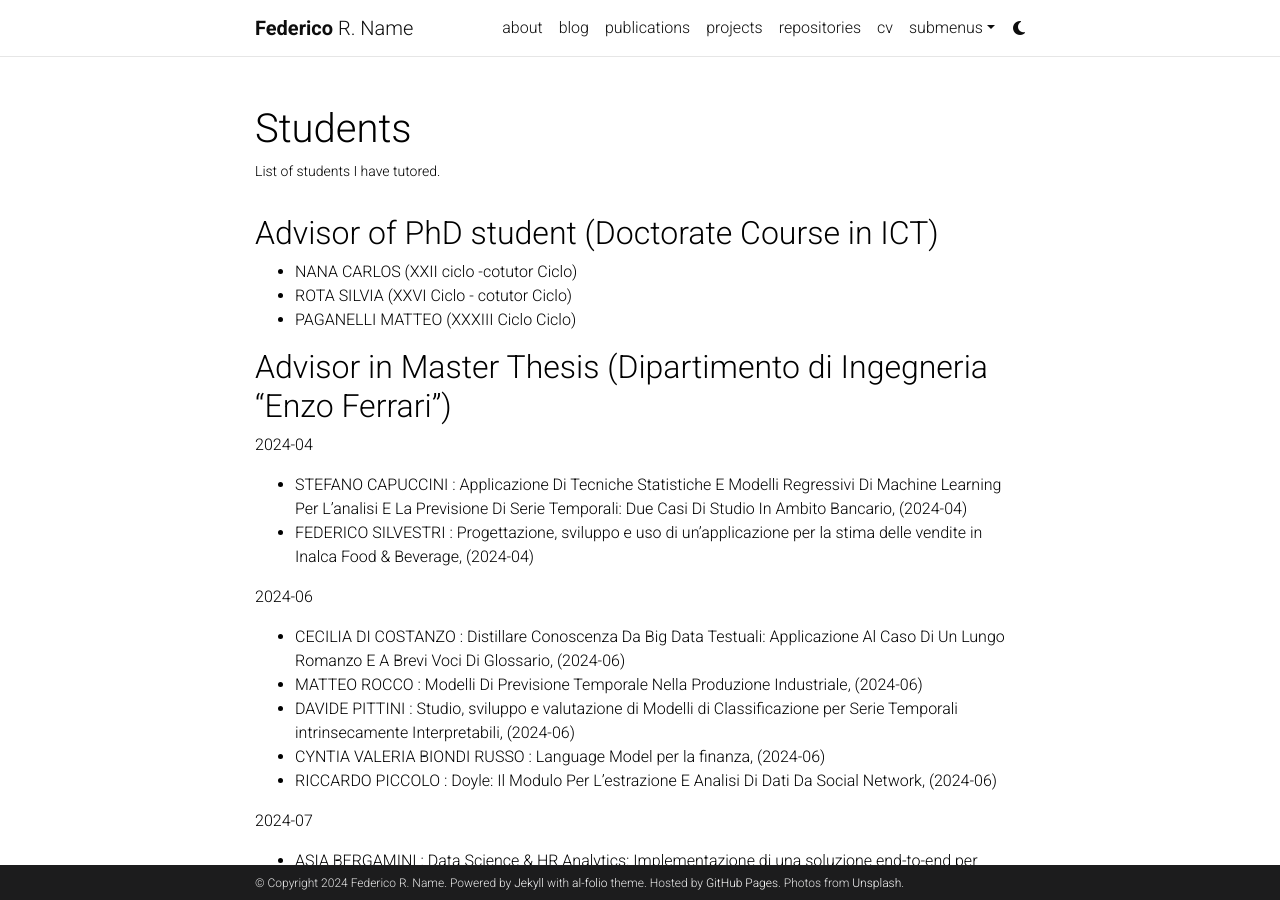
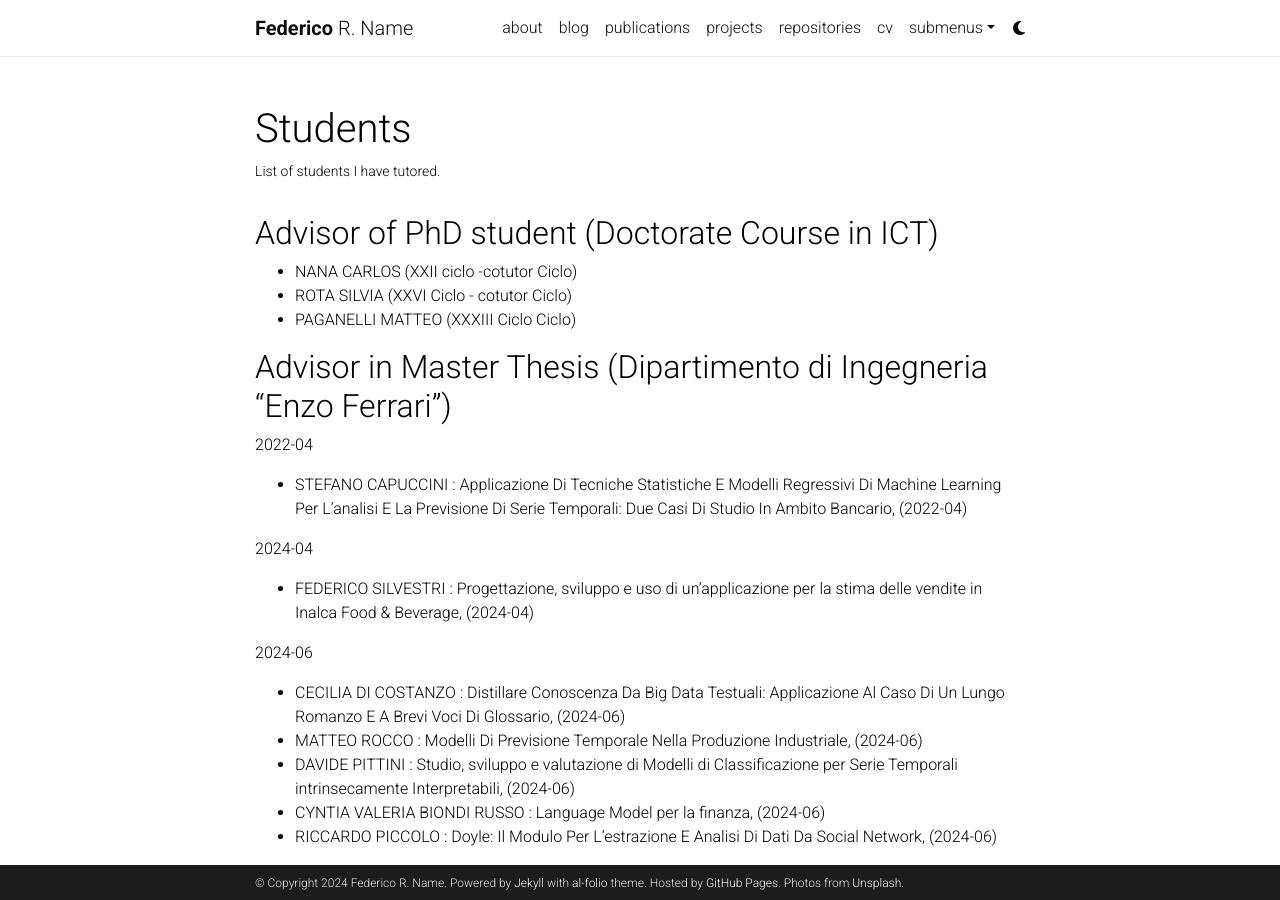
Before and after one commit to fedemelis/al-folio-old-test, a Jekyll site: the page built from _pages/thesis.md, in a window 1280 px wide and 900 px high. Built offline with Jekyll 4.4.1, drawn with Linux system fonts in a browser that asks for light colours; comment, search, counter and statistics services are not loaded; a style sheet for code colours, icons or effects is not loaded.

Commit message:
automatic thesis update

```diff
--- a/_pages/thesis.md
+++ b/_pages/thesis.md
@@ -16,8 +16,10 @@
 ## Advisor in Master Thesis (Dipartimento di Ingegneria "Enzo Ferrari")
 
 
+2022-04
+- STEFANO CAPUCCINI : Applicazione Di Tecniche Statistiche E Modelli Regressivi Di Machine Learning Per L'analisi E La Previsione Di Serie Temporali: Due Casi Di Studio In Ambito Bancario, (2022-04)
+
 2024-04
-- STEFANO CAPUCCINI : Applicazione Di Tecniche Statistiche E Modelli Regressivi Di Machine Learning Per L'analisi E La Previsione Di Serie Temporali: Due Casi Di Studio In Ambito Bancario, (2024-04)
 - FEDERICO SILVESTRI : Progettazione, sviluppo e uso di un'applicazione per la stima delle vendite in Inalca Food & Beverage, (2024-04)
 
 2024-06
```
